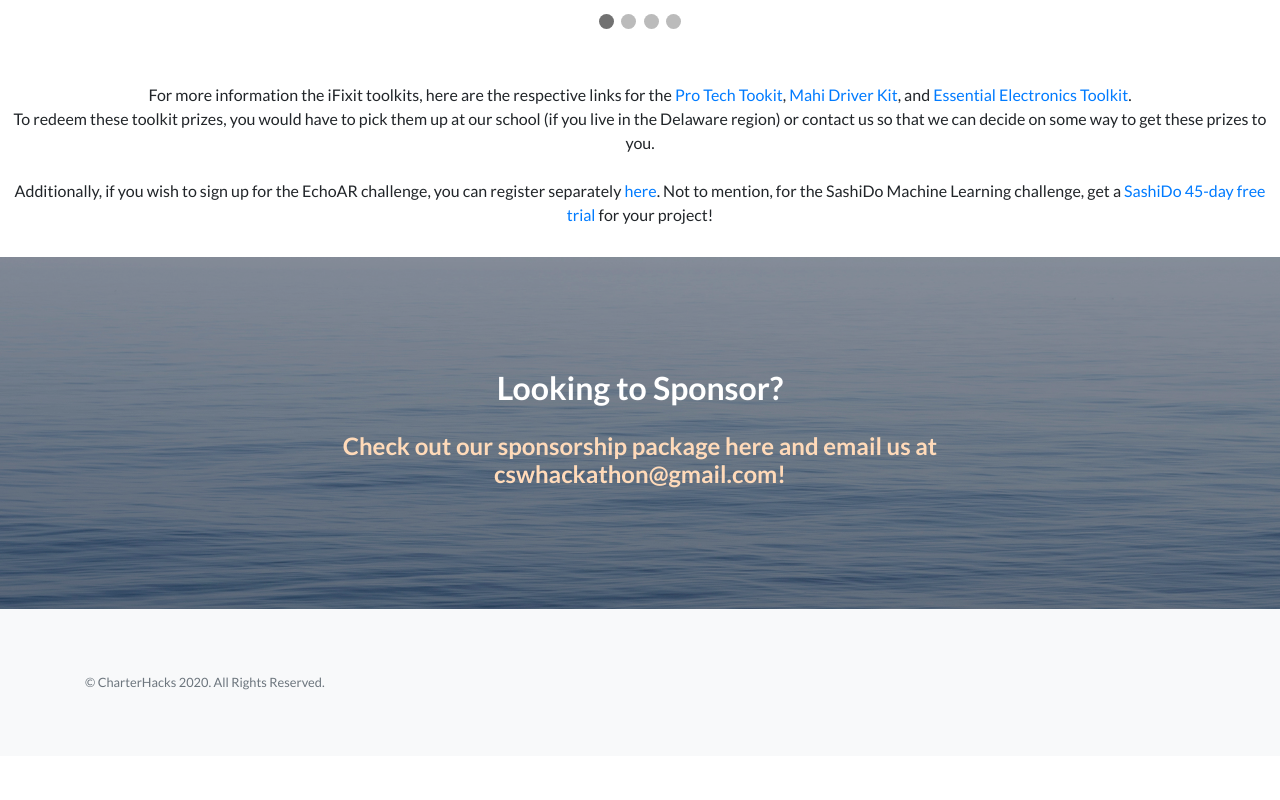
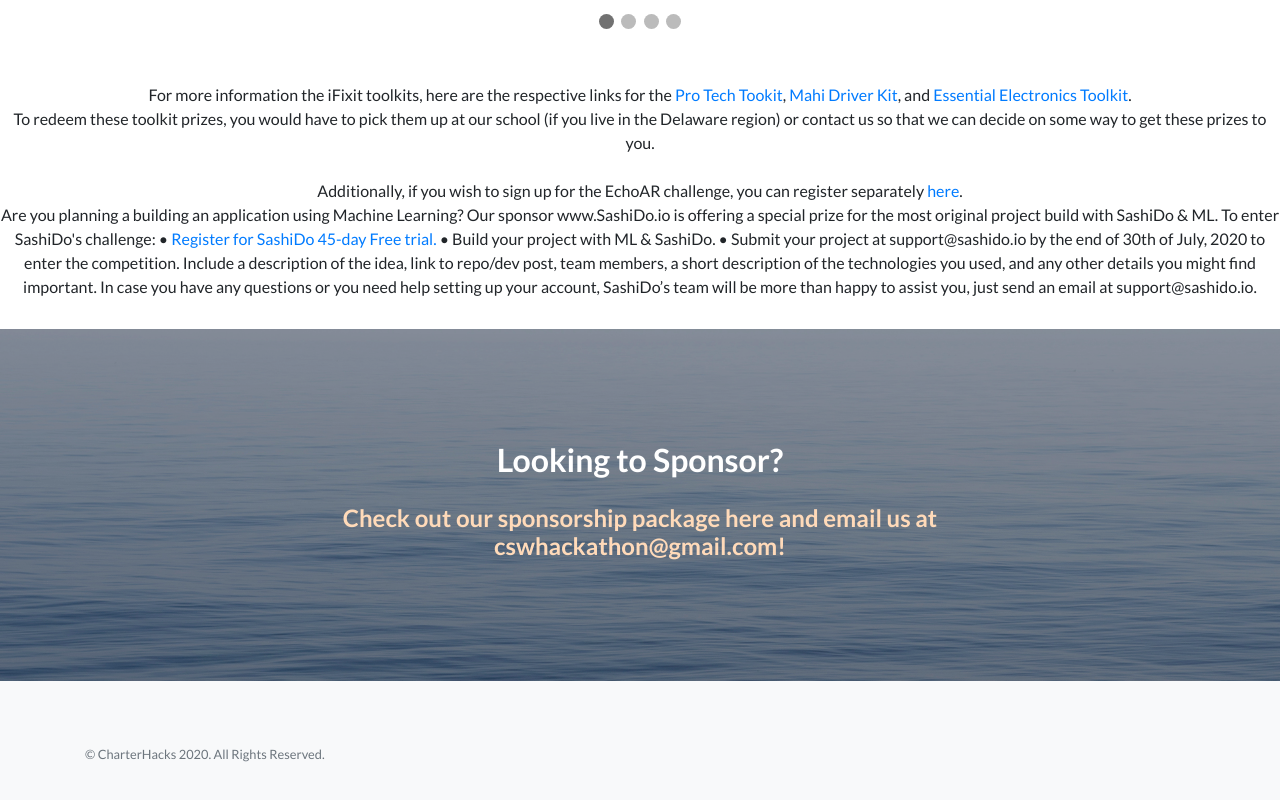
Before and after one commit to csw-acm/charterhacks2020, a website: page logistics.html in a window 1280 px wide. Shown: the part 1225-2025 px from the top of the page. Before the commit the page ends 1981 px from the top, so only its background shows below. Drawn offline with Linux system fonts and the light colour scheme.

Commit message:
Update logistics.html

```diff
--- a/logistics.html
+++ b/logistics.html
@@ -140,7 +140,20 @@
     <p>To redeem these toolkit prizes, you would have to pick them up at our school (if you live in the Delaware region) or contact us so that we can decide on some way to get these prizes to you.</p>
 
     <br>
-    <p>Additionally, if you wish to sign up for the EchoAR challenge, you can register separately <a href="https://console.echoar.xyz/#/auth/register-hackathon?code=CharterHacks" target="_blank">here</a>. Not to mention, for the SashiDo Machine Learning challenge, get a <a href="https://dashboard.sashido.io/register">SashiDo 45-day free trial</a> for your project!</p>
+    <p>Additionally, if you wish to sign up for the EchoAR challenge, you can register separately <a href="https://console.echoar.xyz/#/auth/register-hackathon?code=CharterHacks" target="_blank">here</a>.
+
+    <br>
+    <p>
+      Are you planning a building an application using Machine Learning? Our sponsor www.SashiDo.io is offering a special prize for the most original project build with SashiDo & ML.
+
+      To enter SashiDo's challenge:
+      &bull; <a href="https://dashboard.sashido.io/register">Register for SashiDo 45-day Free trial.</a>
+      &bull; Build your project with ML & SashiDo.
+      &bull; Submit your project at support@sashido.io by the end of 30th of July, 2020 to enter the competition. Include a description of the idea, link to repo/dev post, team members, a short description of the technologies you used, and any other details you might find important.
+      In case you have any questions or you need help setting up your account, SashiDo’s team will be more than happy to assist you, just send an email at support@sashido.io.
+    </p>
+
+
   </div>
 
   <!-- Looking to Sponsor -->
```
